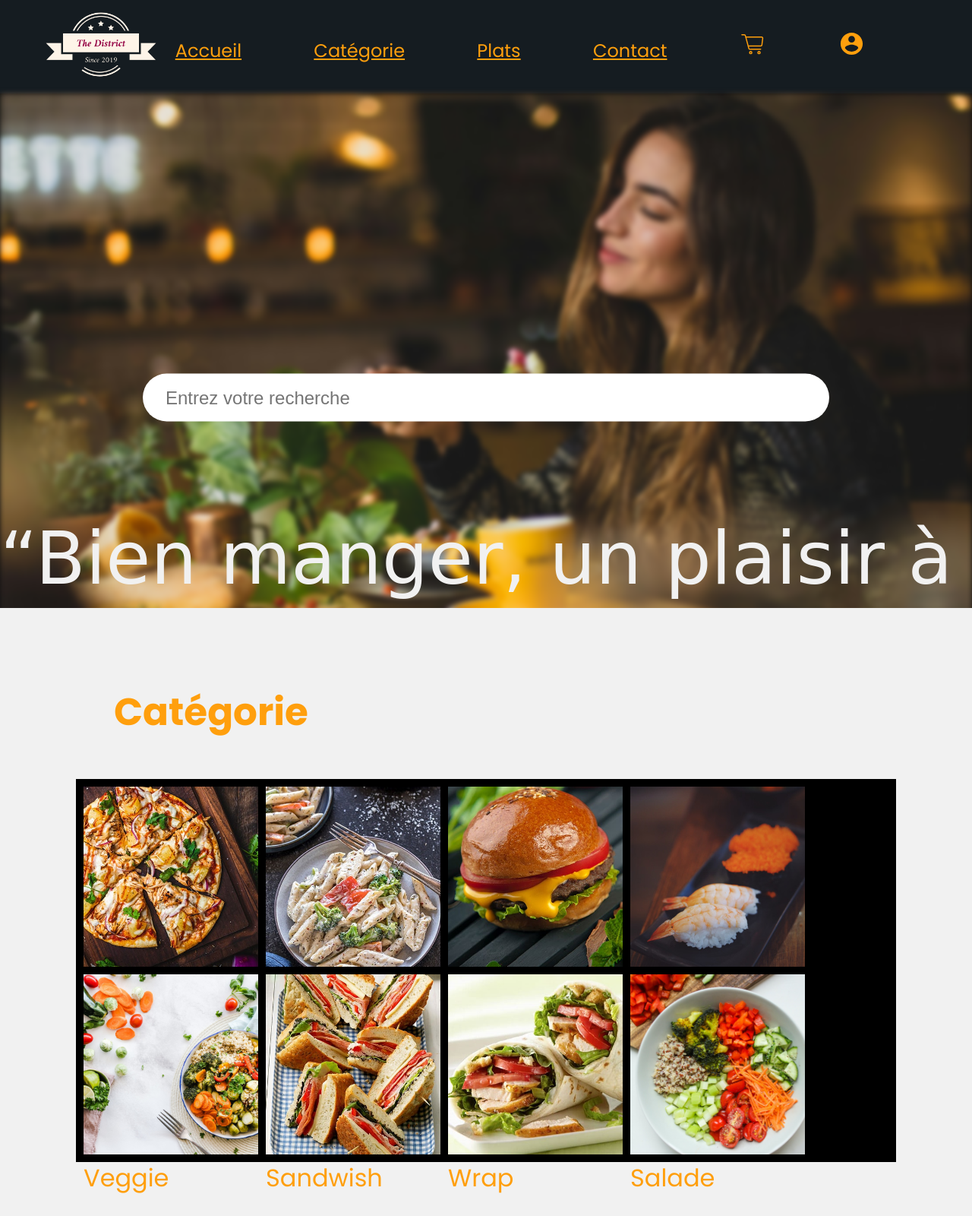
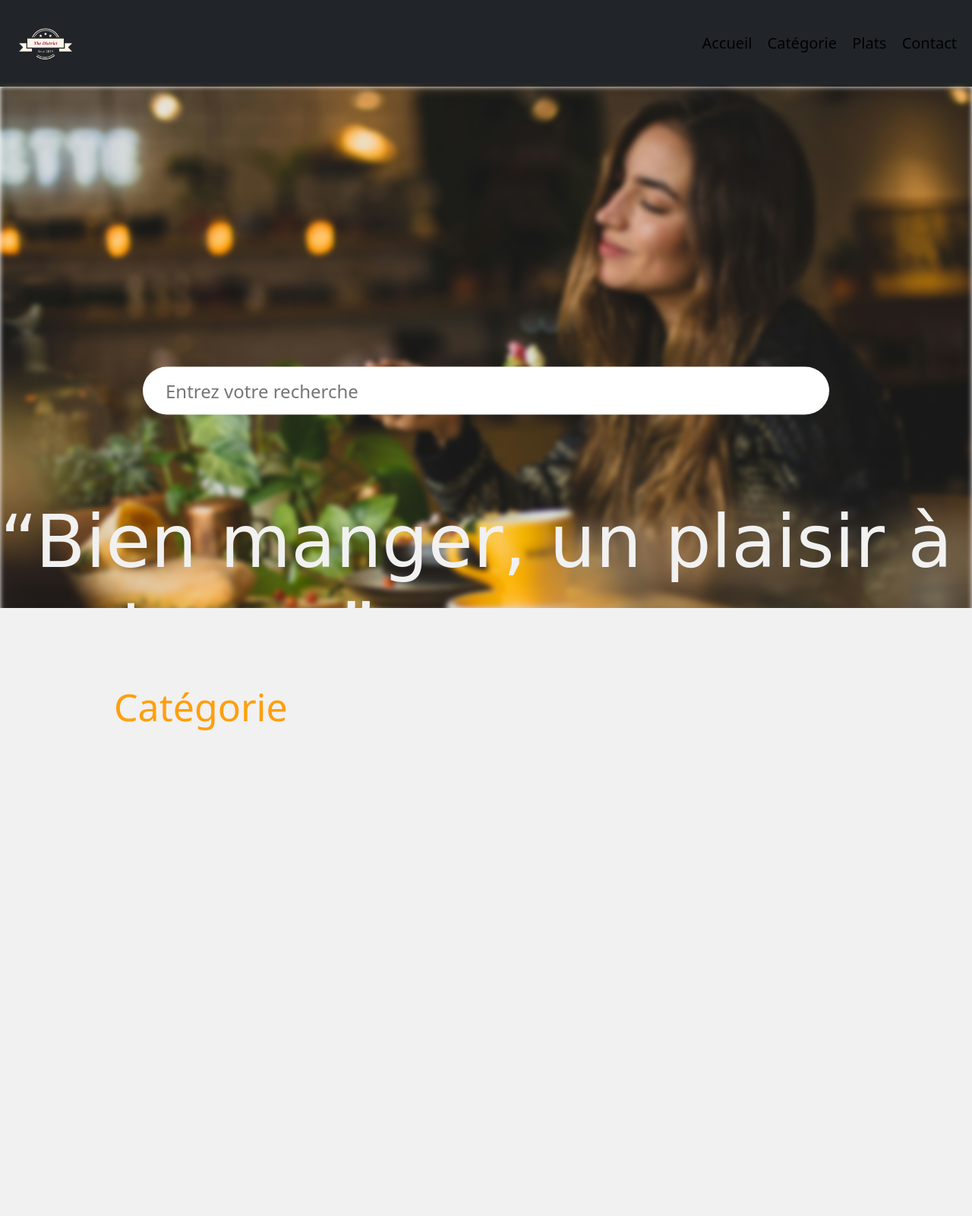
Before and after one commit to AuroreTnr/projet-restaurant, a PHP site: page / in a window 1280 px wide. Shown: the whole page at 76% size. Run offline with PHP 8.4, Linux system fonts and the light colour scheme; some web fonts are replaced.

Commit message:
bootstrap

```diff
--- a/index.html
+++ b/index.html
@@ -5,6 +5,8 @@
     <meta name="viewport" content="width=device-width, initial-scale=1.0">
     <title>SCROLL</title>
     <link rel="stylesheet" href="style.css">
+    <!-- BOOTSTRAP -->
+    <link href="https://cdn.jsdelivr.net/npm/bootstrap@5.3.3/dist/css/bootstrap.min.css" rel="stylesheet" integrity="sha384-QWTKZyjpPEjISv5WaRU9OFeRpok6YctnYmDr5pNlyT2bRjXh0JMhjY6hW+ALEwIH" crossorigin="anonymous">
     <!-- FONT UPDOCK-->
     <link rel="preconnect" href="https://fonts.googleapis.com">
     <link rel="preconnect" href="https://fonts.gstatic.com" crossorigin>
@@ -18,7 +20,7 @@
 
 
     <header class="sticky-section header-section">
-        <nav class="navbar-header">
+        <!-- <nav class="navbar-header">
 
             <div>
                 <a href="#"><img src="assets/img/logo_transparent.png" alt="logo" class="logo"></a>
@@ -29,11 +31,27 @@
                 <a href="#">Catégorie</a>
                 <a href="#">Plats</a>
                 <a href="#">Contact</a>
+                <a href="#"><img src="assets/svgs/loupe.svg" alt="recherche" class="svgs"></a>
                 <a href="#"><img src="assets/svgs/cart-svgrepo-com.svg" alt="panier" class="svgs"></a>
                 <a href="#"><img src="assets/svgs/account-svgrepo-com.svg" alt="connexion" class="svgs"></a>
             </div>
 
-        </nav>
+        </nav>  -->
+
+
+        <nav class="navbar bg-dark">
+            <div class="container-fluid p-1 d-flex">
+              <a class="navbar-brand mx-3" href="#">
+                <img src="assets/img/logo_transparent.png" alt="Bootstrap" width="80">
+              </a>
+                <div>
+                    <a class="navbar-brand" href="#">Accueil</a>
+                    <a class="navbar-brand" href="#">Catégorie</a>
+                    <a class="navbar-brand" href="#">Plats</a>
+                    <a class="navbar-brand" href="#">Contact</a>
+                </div>
+            </div>
+          </nav>
 
         <div class="parallax">
             <img src="assets/img/parallax_1920.jpg" alt="Jeune femme dégustant son repas au restaurant the district"  class="img-parallax">
@@ -49,45 +67,11 @@
     <main>
         <section class="sticky-section section-categorie">
             <h2 class="subtitle">Catégorie</h2>
-            <div class="container-categorie">
-                <div class="card">
-                    <img src="assets/img/pizza_cat.jpg" alt="pizza">
-                    <p>Pizza</p>
-                </div>
-                <div class="card">
-                    <img src="assets/img/pasta_cat.jpg" alt="pasta">
-                    <p>Pasta</p>
-                </div>
-                <div class="card">
-                    <img src="assets/img/burger_cat.jpg" alt="burger">
-                    <p>Burger</p>
-                </div>
-                <div class="card">
-                    <img src="assets/img/asian_food_cat.jpg" alt="sushi">
-                    <p>Sushi</p>
-                </div>
-                <div class="card">
-                    <img src="assets/img/veggie_cat.jpg" alt="veggie">
-                    <p>Veggie</p>
-                </div>
-                <div class="card">
-                    <img src="assets/img/sandwich_cat.jpg" alt="sandwish">
-                    <p>Sandwish</p>
-                </div>
-                <div class="card">
-                    <img src="assets/img/wrap_cat.jpg" alt="wrap">
-                    <p>Wrap</p>
-                </div>
-                <div class="card">
-                    <img src="assets/img/salade_cat.jpg" alt="salade">
-                    <p>Salade</p>
-                </div>
-            </div>
         </section>
     </main>
 
 
-
+    <script src="https://cdn.jsdelivr.net/npm/bootstrap@5.3.3/dist/js/bootstrap.bundle.min.js" integrity="sha384-YvpcrYf0tY3lHB60NNkmXc5s9fDVZLESaAA55NDzOxhy9GkcIdslK1eN7N6jIeHz" crossorigin="anonymous"></script>
     <script src="script.js"></script>
 </body>
 </html>
--- a/style.css
+++ b/style.css
@@ -37,7 +37,7 @@ body {
 
 
 /* NAV-BAR */
-
+/*
 .navbar-header .logo {
     width: 166px;
 }
@@ -65,7 +65,7 @@ body {
 .navbar-header a{
     color: var(--accent-color);
     font-size: 24px;
-}
+} */
 
 /* PARALLAX */
 
```
Also changed, not shown: assets/svgs/loupe.svg (added).
